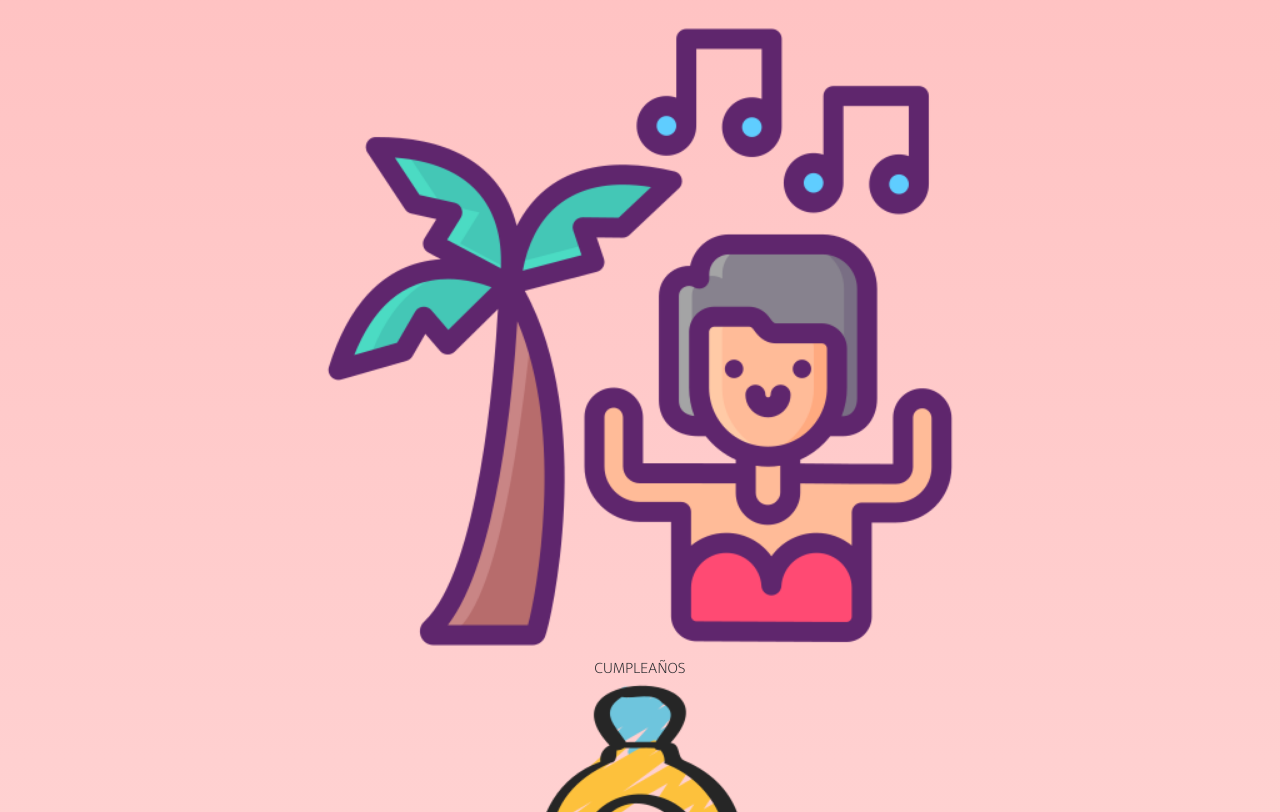
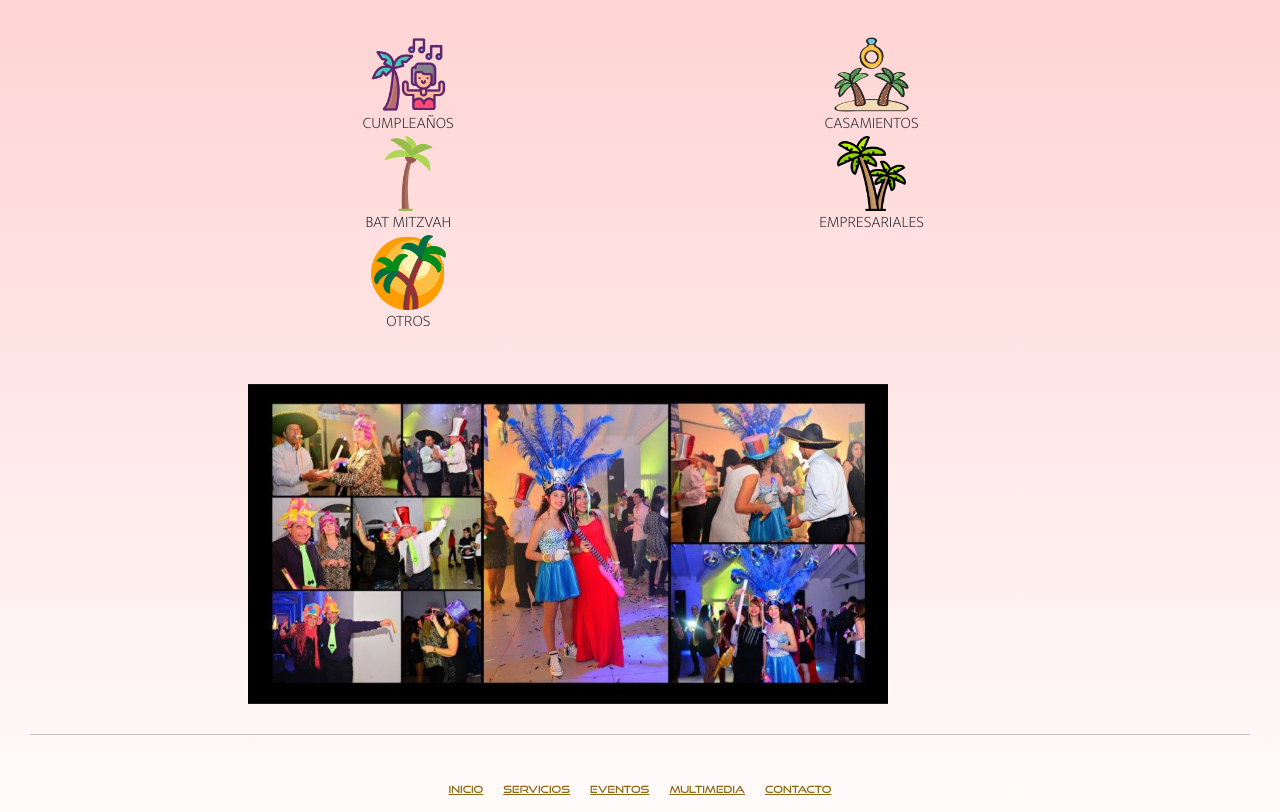
Before and after one commit to RusoCop911/PF-Paesani_Rosello_Franco, a plain HTML site: page page/eventos.html in a window 1280 px wide. Shown: the part 520-1332 px from the top of the page. Drawn offline with nearby package versions, Linux system fonts and the light colour scheme.

Commit message:
se agrego eventos

```diff
--- a/css/style.css
+++ b/css/style.css
@@ -143,11 +143,14 @@ a {
     display: flex;
     padding: 10px;
 }
-.grid-layout {
+.grid-layaout {
     display: grid;
+    justify-content: space-evenly;
     grid-template-columns: auto auto;
+    padding: 20px;
 }
 .ic {
+    width: 150px;
     text-align: center;
 }
 .ic img {
@@ -156,7 +159,10 @@ a {
 .ic p {
     margin: 0;
 }
-
+.section-img-eventos {
+    text-align: center;
+    margin: 30px 0;
+}
 
 
 
--- a/page/eventos.html
+++ b/page/eventos.html
@@ -105,13 +105,26 @@
             </div>
         </section>
 
-        <hr>
 
-        <!-- <section class="section-img-eventos">
-            <img src="../multimedia/img/face1.jpg" alt="gente festejando disfrazada">
-            <img src="../multimedia/img/face2.jpg" alt="gente festejando una evento">
-            <img src="../multimedia/img/face4.jpg" alt="distintas tortas">
-        </section> -->
+
+        <section class="section-img-eventos">
+            <div id="carousel-index" class="carousel slide" data-bs-ride="carousel">
+                <div class="carousel-inner">
+                  <div class="carousel-item active">
+                    <img src="../multimedia/img/face1.jpg" class="w-50" alt="...">
+                  </div>
+                  <div class="carousel-item">
+                    <img src="../multimedia/img/face2.jpg" class="w-50" alt="...">
+                  </div>
+                  <div class="carousel-item">
+                    <img src="../multimedia/img/face4.jpg" class="w-50" alt="...">
+                  </div>
+                </div>
+            </div>
+        </section>
+
+        <hr class="hr">
+
     </main>
 
     <!-- FOOTER -->
```
